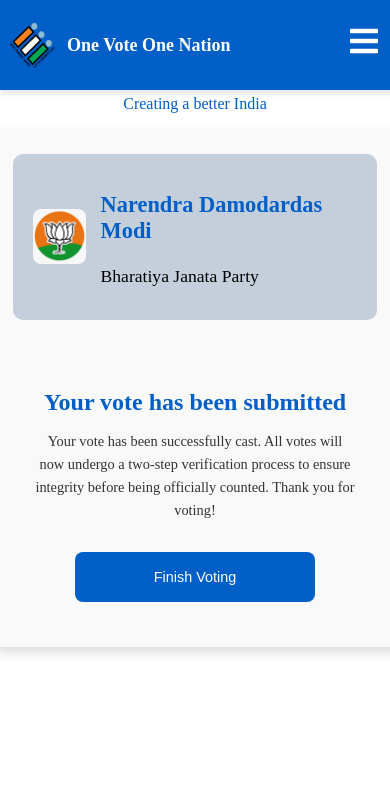
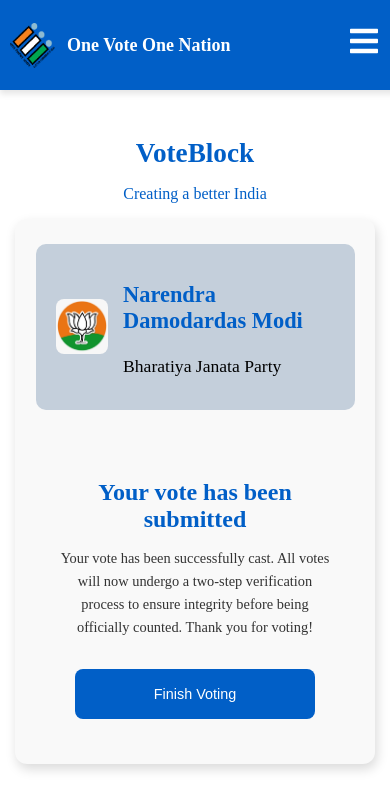
Before and after one commit to santhosh-s10/E-Voting-System, a React (Vite) app: page /finishvoting in a window 390 px wide. Shown: the top 810 px of the page. Built offline with nearby package versions, Linux system fonts and the light colour scheme.

Commit message:
Responsive Design

```diff
--- a/src/index.css
+++ b/src/index.css
@@ -1535,7 +1535,7 @@
   padding: 20px;
   max-width: 1200px;
   margin: auto;
-  /* padding-top: 100px; */
+  padding-top: 50px;
 }
 
 /* Heading */
@@ -1797,7 +1797,7 @@
 
 /* === Content Section === */
 #finish-vote-content {
-  width: 100%;
+  /* width: 100%; */
   max-width: 900px;
   display: flex;
   flex-direction: column;
@@ -1887,6 +1887,7 @@
 
   #finish-vote-headings h1 {
     font-size: 2.6rem;
+    padding-top: 50px;
   }
 }
 
@@ -1894,6 +1895,7 @@
 @media (max-width: 1200px) {
   #finish-vote-container {
     padding: 30px 15px;
+    padding-top: 70px;
   }
 
   #finish-vote-headings h1 {
@@ -1910,6 +1912,7 @@
 @media (max-width: 992px) {
   #finish-vote-headings h1 {
     font-size: 2.2rem;
+    padding-top: 50px;
   }
 
   #finish-vote-candidate-data {
@@ -1931,6 +1934,7 @@
 @media (max-width: 768px) {
   #finish-vote-headings h1 {
     font-size: 2rem;
+    padding-top: 50px;
   }
 
   #finish-vote-content {
```
